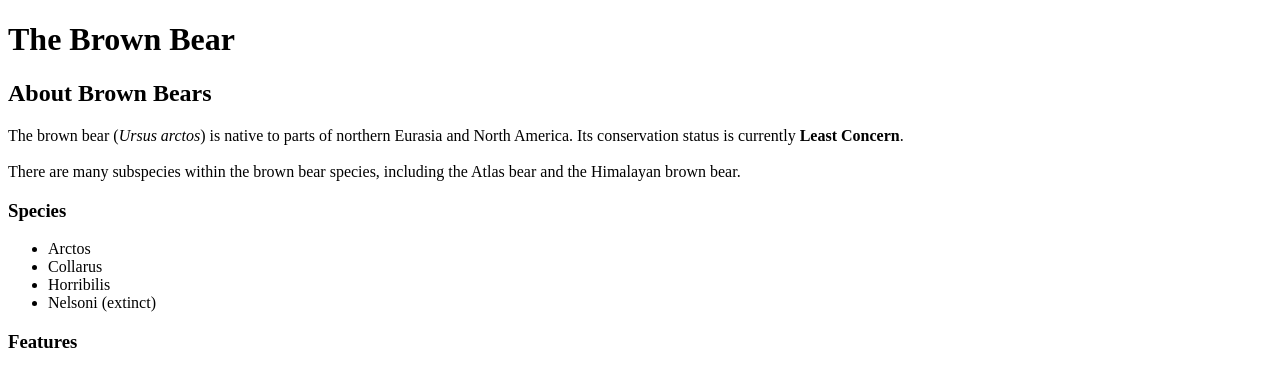
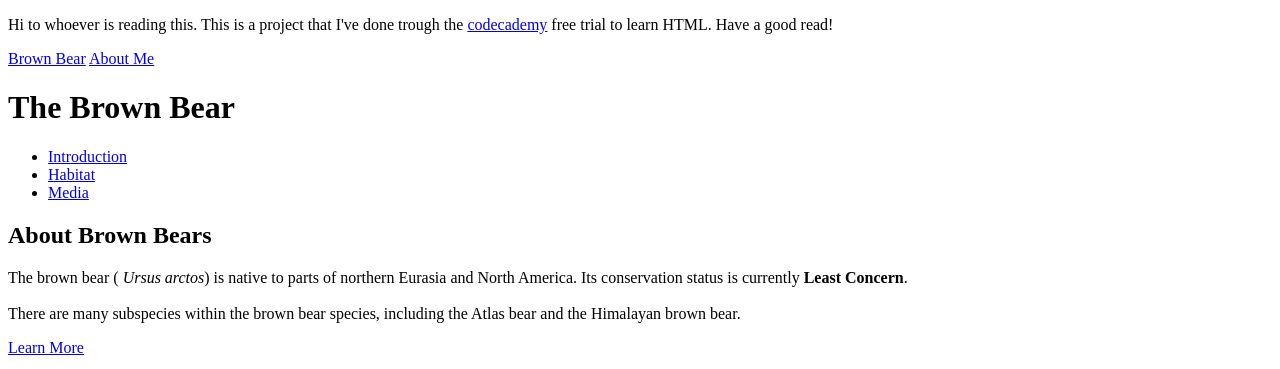
Before and after one commit to 613Xav/HTML-practice, a plain HTML site: page index.html in a window 1280 px wide. Shown: the top 369 px of the page. Drawn offline with Linux system fonts and the light colour scheme.

Commit message:
1 file modified

```diff
--- a/index.html
+++ b/index.html
@@ -1,16 +1,34 @@
 <!DOCTYPE html>
+<!-- Note to self: RELY LESS ON HTML BEAUTIFIER -->
 <html>
   <head>
-    <meta charset="UTF-8">
-    <script src="script.js"></script>
-    <!-- <link rel="stylesheet" type="text/css" href="styles.css"> -->
+    <title>Brown Bears</title>
   </head>
-</html>
   <body>
+    <p>Hi to whoever is reading this. This is a project that I've done trough the <a href="https://www.codecademy.com/" target="_blank"> codecademy</a> free trial to learn HTML. Have a good read! </p>
+
+      <a href="./index.html">Brown Bear</a>
+      <a href="./aboutme.html">About Me</a>
     <h1>The Brown Bear</h1>
+    <nav>
+      <ul>
+        <li>
+          <a href="#introduction">Introduction</a>
+        </li>
+        <li>
+          <a href="#habitat">Habitat</a>
+        </li>
+        <li>
+          <a href="#media">Media</a>
+        </li>
+      </ul>
+    </nav>
     <div id="introduction">
       <h2>About Brown Bears</h2>
-  <p>The brown bear (<em>Ursus arctos</em>) is native to parts of northern Eurasia and North America. Its conservation status is currently <strong>Least Concern</strong>.<br /><br /> There are many subspecies within the brown bear species, including the Atlas bear and the Himalayan brown bear.</p>
+      <p>The brown bear ( <em>Ursus arctos</em>) is native to parts of northern Eurasia and North America. Its conservation status is currently <strong>Least Concern</strong>. <br/>
+        <br/> There are many subspecies within the brown bear species, including the Atlas bear and the Himalayan brown bear.
+      </p>
+      <a href="https://en.wikipedia.org/wiki/Brown_bear" target="_blank">Learn More</a>
       <h3>Species</h3>
       <ul>
         <li>Arctos</li>
@@ -34,7 +52,8 @@
     </div>
     <div id="media">
       <h2>Media</h2>
-    <img src="https://content.codecademy.com/courses/web-101/web101-image_brownbear.jpg" alt="A Brown Bear"/>
-    <video src="https://content.codecademy.com/courses/freelance-1/unit-1/lesson-2/htmlcss1-vid_brown-bear.mp4" width="320" height="240" controls> Video not supported</video>
+      <img src="https://content.codecademy.com/courses/web-101/web101-image_brownbear.jpg" />
+      <video src="https://content.codecademy.com/courses/freelance-1/unit-1/lesson-2/htmlcss1-vid_brown-bear.mp4" height="240" width="320" controls>Video not supported</video>
     </div>
   </body>
+</html>
```
Lines whose indentation alone changed are shown as unchanged.
